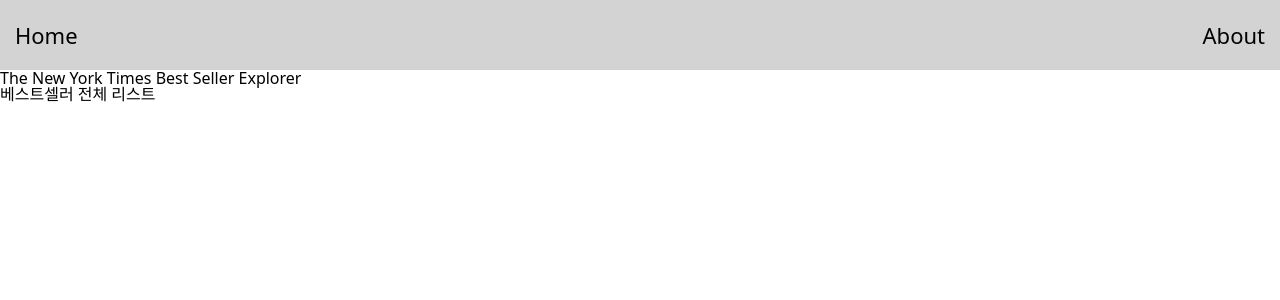
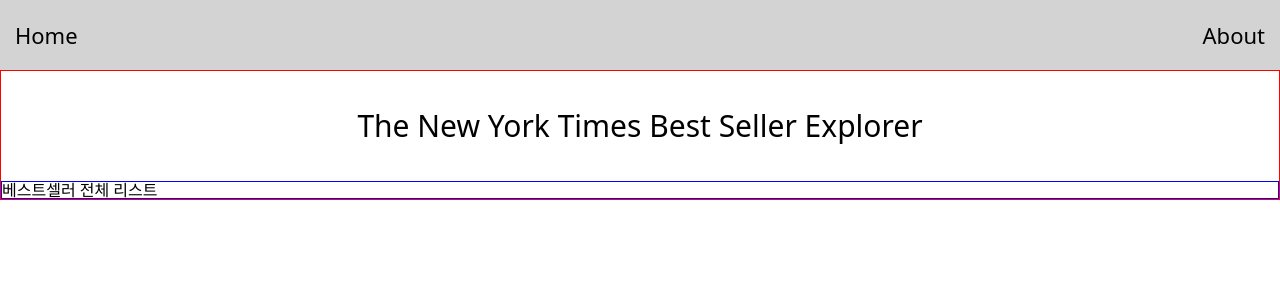
Before and after one commit to kwonboryong/Next.js-BestSeller, a Next.js app: page / in a window 1280 px wide. Shown: the top 300 px of the page. Built offline with nearby package versions, Linux system fonts and the light colour scheme.

Commit message:
Update: (Home) 폴더 생성, 파일 이동

```diff
--- /dev/null
+++ b/app/(home)/Home.module.css
@@ -0,0 +1,19 @@
+.container {
+  border: 1px solid red;
+
+  .title {
+    font-size: 30px;
+    font-weight: 500;
+    text-align: center;
+
+    padding: 40px;
+  }
+
+  .listBox {
+    display: grid;
+
+
+    border: 1px solid blue;
+
+  }
+}
--- /dev/null
+++ b/app/(home)/page.tsx
@@ -0,0 +1,12 @@
+import styles from "./Home.module.css";
+
+export default function Home() {
+  return (
+    <div className={styles.container}>
+      <h2 className={styles.title}>The New York Times Best Seller Explorer</h2>
+      <div className={styles.listBox}>
+        <p>베스트셀러 전체 리스트</p>
+      </div>
+    </div>
+  );
+}
--- a/app/page.tsx
+++ /dev/null
@@ -1,8 +0,0 @@
-export default function Home() {
-  return (
-    <div>
-      <h2>The New York Times Best Seller Explorer</h2>
-      <p>베스트셀러 전체 리스트</p>
-    </div>
-  );
-}
```
